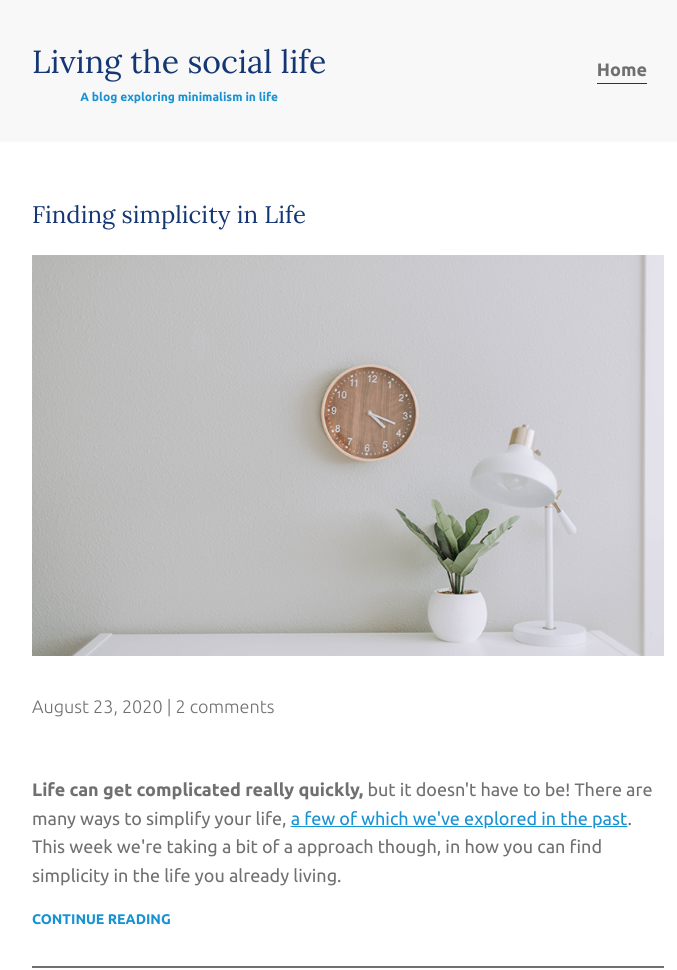
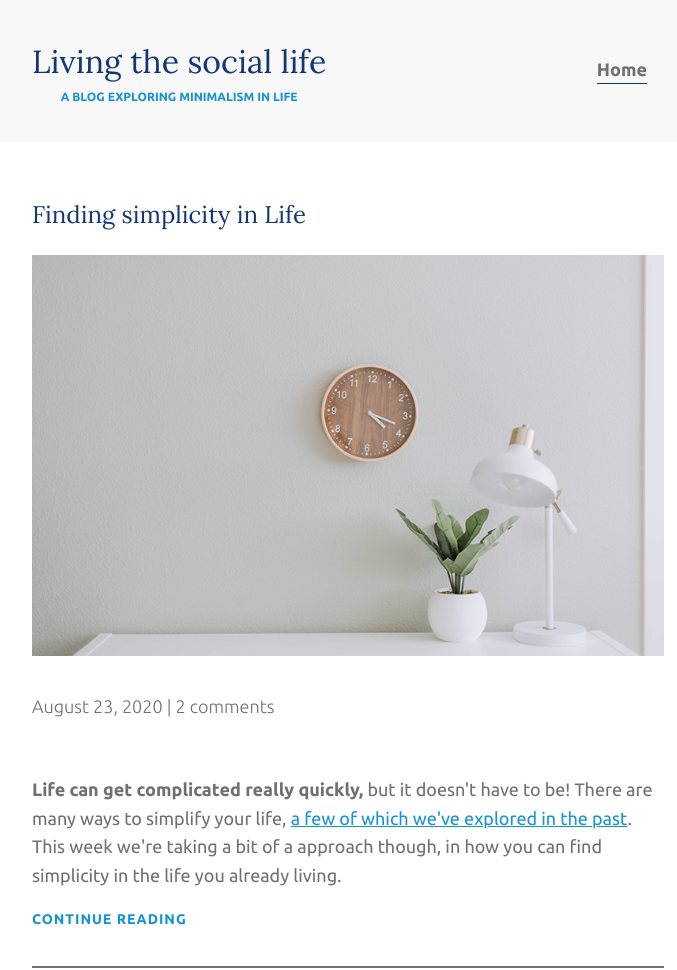
Before and after one commit to tevinsherman/mini_blog, a plain HTML site: page index.html in a window 1280 px wide. Shown: the top 970 px of the page, 158-835 px from the left. Drawn offline with Linux system fonts and the light colour scheme.

Commit message:
adjusted links and headers with text-transfrom, letter-spacing, abd line-height

```diff
--- a/css/styles.css
+++ b/css/styles.css
@@ -78,6 +78,8 @@ a:focus {
     font-weight: 700;
     text-decoration: none;
     color: #1792d2;
+    text-transform: uppercase;
+    letter-spacing: 1px;
     /* border-bottom: 2px solid #707070; */
 }
 
@@ -116,6 +118,7 @@ a:focus {
     color: #1792d2;
     font-size: .75rem;
     margin: 0;
+    text-transform: uppercase;
 }
 
 /* =================
```
